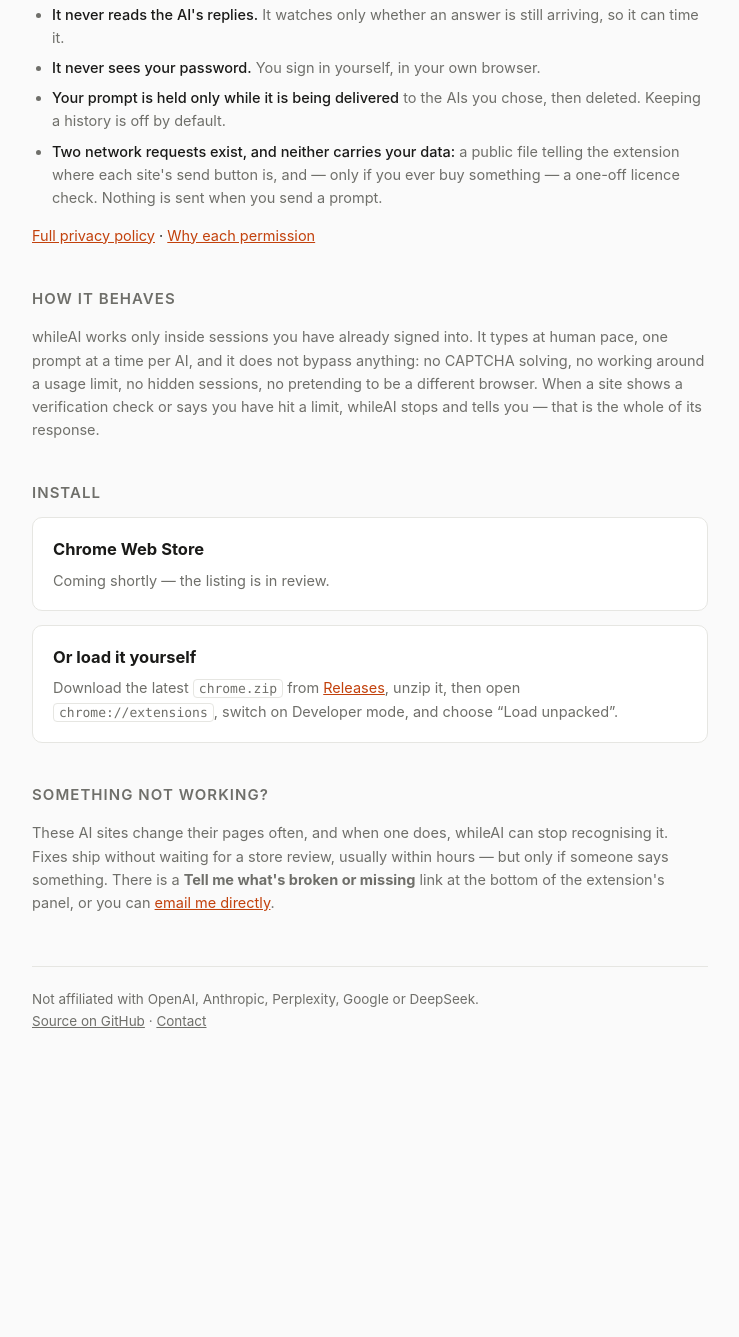
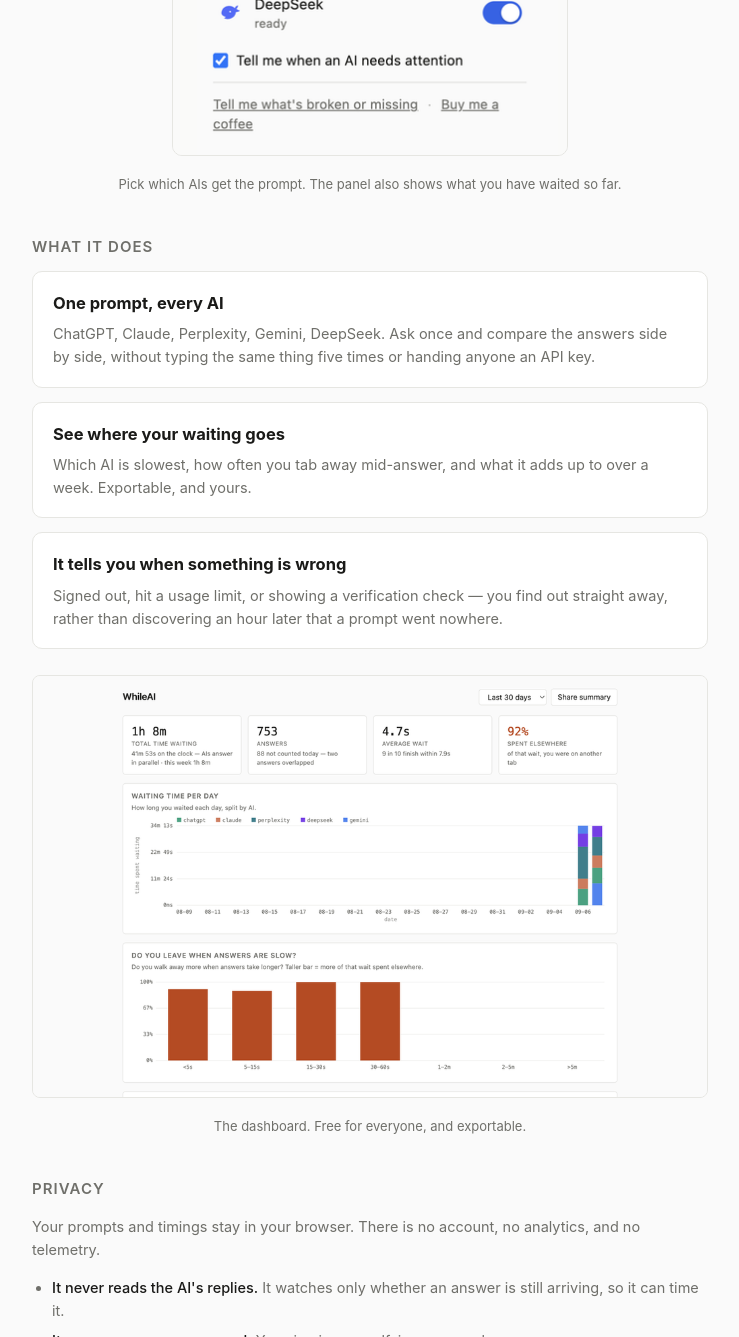
Before and after one commit to Ahmetyasin/WhileAI, a browser extension: page index.html in a window 1280 px wide. Shown: the part 890-2227 px from the top of the page, without its empty margins (270-1009 px from the left). Before the commit the page ends 2002 px from the top, so only its background shows below. Drawn offline with Linux system fonts and the light colour scheme.

Commit message:
docs: show the extension on its own landing page
A screenshot answers 'what is this' faster than three paragraphs, and the
dashboard is the thing people screenshot and share — leading with prose was
asking someone to imagine a product they can simply be shown.

The images are resampled for the web rather than reusing the store PNGs; a
landing page should not cost 100KB per image to read a paragraph.

```diff
--- a/index.html
+++ b/index.html
@@ -41,6 +41,11 @@
   footer { margin-top: 52px; padding-top: 22px; border-top: 1px solid var(--line);
            font-size: 13.5px; color: var(--dim); }
   footer a { color: var(--dim); }
+  .shot { margin: 26px 0 34px; text-align: center; }
+  .shot img { max-width: 100%; height: auto; border: 1px solid var(--line);
+              border-radius: 10px; }
+  .shot.wide img { border-radius: 8px; }
+  figcaption { font-size: 13px; color: var(--dim); margin-top: 10px; }
   code { font-family: var(--mono); font-size: 13px; background: var(--card);
          border: 1px solid var(--line); padding: 1px 5px; border-radius: 4px; }
 </style>
@@ -55,6 +60,12 @@
   <a class="cta" href="#install">Get the extension</a>
   <p class="free">Free. Every feature, no account, no limits.</p>
 </header>
+
+<figure class="shot">
+  <img src="img/popup.png" alt="The whileAI panel: five AI services listed, each with a toggle, above waiting-time statistics." width="396" height="709" />
+  <figcaption>Pick which AIs get the prompt. The panel also shows what you have
+  waited so far.</figcaption>
+</figure>
 
 <h2>What it does</h2>
 
@@ -77,6 +88,11 @@
   out straight away, rather than discovering an hour later that a prompt went
   nowhere.</p>
 </div>
+
+<figure class="shot wide">
+  <img src="img/dashboard.png" alt="The whileAI dashboard: total time waiting, number of answers, average wait, and a chart of waiting time per day split by AI." width="1000" height="625" />
+  <figcaption>The dashboard. Free for everyone, and exportable.</figcaption>
+</figure>
 
 <h2 id="privacy">Privacy</h2>
 
```
Also changed, not shown: img/dashboard.png (added), img/popup.png (added).
